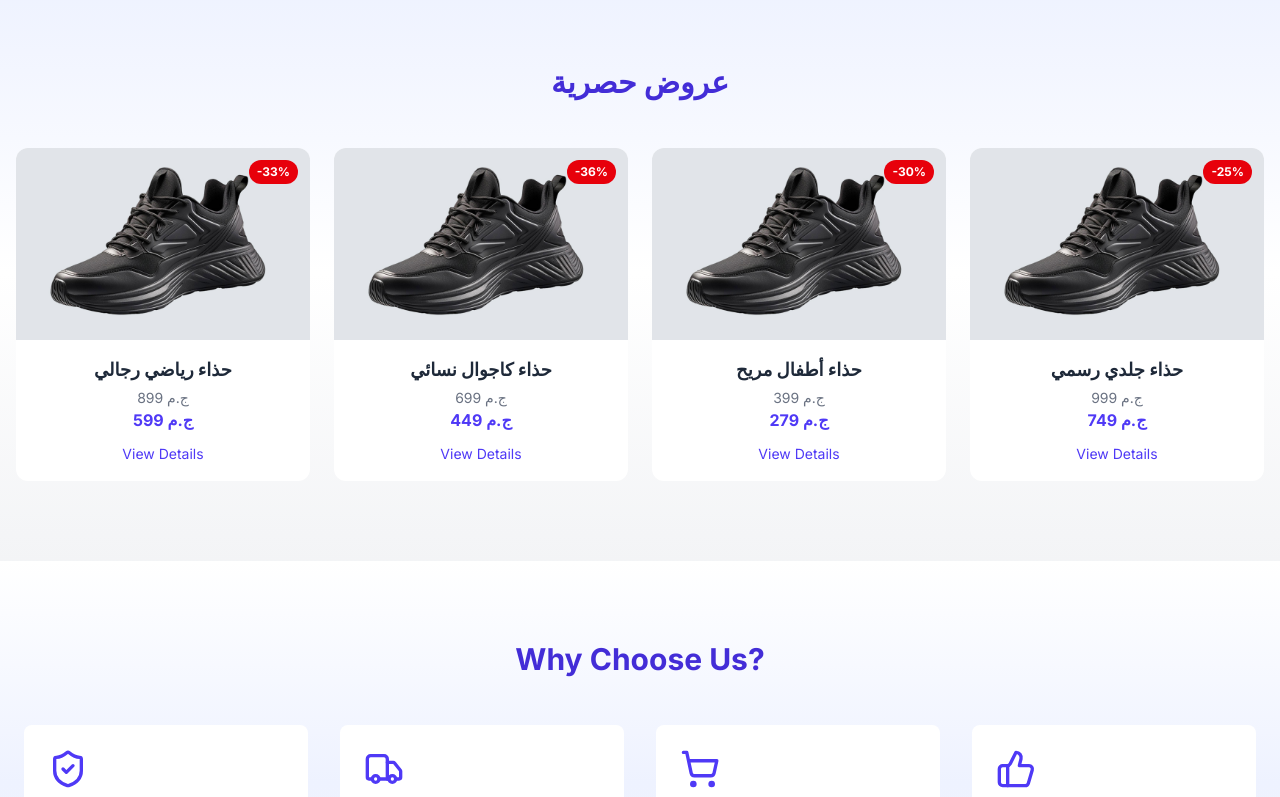
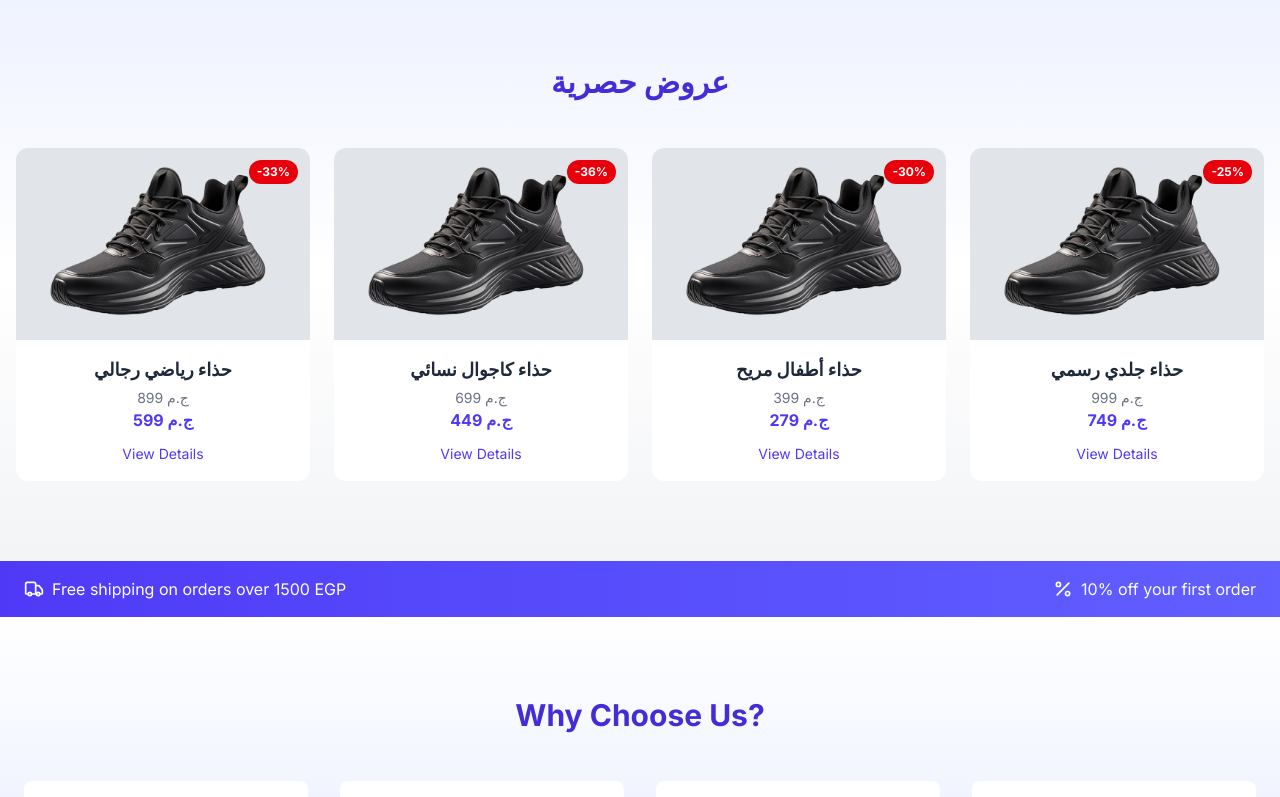
Before and after one commit to OmarElkeshen38/model-star, a React (Vite) app: page / in a window 1280 px wide. Shown: the part 2000-2797 px from the top of the page. Built offline with nearby package versions, Linux system fonts and the light colour scheme.

Commit message:
finish home page design

```diff
--- a/src/locales/ar.json
+++ b/src/locales/ar.json
@@ -24,6 +24,11 @@
   },
   "home": {
     "browseCategories": "تصفح الفئات",
+    "exclusiveOffers": {
+      "title": "عروض حصرية",
+      "subtitle": "استمتع بأفضل العروض والخصومات على منتجات مختارة.",
+      "viewAll": "عرض الكل"
+    },
     "hero": {
       "title": "اكتشف أفضل المنتجات بأسعار منافسة",
       "subtitle": "تسوّق الآن من مجموعة واسعة من المنتجات بجودة عالية وخدمة مميزة.",
@@ -49,5 +54,20 @@
       "subtitle": "انضم إلينا الآن وابدأ رحلتك في عالم التسوق الإلكتروني.",
       "button": "إنشاء حساب"
     }
+  },
+  "promo": {
+    "freeShipping": "توصيل مجاني عند الطلب فوق 1500 ج.م",
+    "discount": "خصم %10 على أول طلب لك"
+  },
+  "footer": {
+    "about": "متجرك المفضل لكل ما هو عصري وأنيق.",
+    "shopLinks": "تسوق",
+    "infoLinks": "معلومات",
+    "privacy": "سياسة الخصوصية",
+    "returns": "سياسة الاسترجاع",
+    "subscribeTitle": "سجل الآن وابدأ التسوق",
+    "emailPlaceholder": "أدخل بريدك الإلكتروني",
+    "subscribeBtn": "اشترك",
+    "copyright": "جميع الحقوق محفوظة"
   }
 }
--- a/src/locales/en.json
+++ b/src/locales/en.json
@@ -48,5 +48,20 @@
       "subtitle": "Join us now and start your journey in the world of online shopping.",
       "button": "Create Account"
     }
+  },
+  "promo": {
+    "freeShipping": "Free shipping on orders over 1500 EGP",
+    "discount": "10% off your first order"
+  },
+  "footer": {
+    "about": "Your favorite store for all things stylish.",
+    "shopLinks": "Shop",
+    "infoLinks": "Info",
+    "privacy": "Privacy Policy",
+    "returns": "Return Policy",
+    "subscribeTitle": "Register now and start shopping",
+    "emailPlaceholder": "Enter your email",
+    "subscribeBtn": "Subscribe",
+    "copyright": "All rights reserved"
   }
 }
--- a/src/modules/HomePage/CategoriesSlider/CategoriesSlider.jsx
+++ b/src/modules/HomePage/CategoriesSlider/CategoriesSlider.jsx
@@ -23,7 +23,7 @@ function CategoriesSlider() {
     ];
 
     return (
-        <section className="py-20 bg-gray-50">
+        <section className="py-20 bg-gradient-to-b from-indigo-50 via-white to-gray-100">
             <div className="container mx-auto px-4">
                 <h2 className="text-3xl md:text-4xl font-bold text-center text-indigo-700 mb-12">
                     {t("home.browseCategories", "Browse Categories")}
--- a/src/modules/HomePage/Cta/Cta.jsx
+++ b/src/modules/HomePage/Cta/Cta.jsx
@@ -10,7 +10,6 @@ function Cta() {
     <section className="py-20 bg-gradient-to-b from-indigo-100 via-white to-gray-100 text-gray-900">
       <div className="container mx-auto px-6 flex flex-col md:flex-row items-center justify-between gap-10">
 
-        {/* الصورة */}
         <div className="flex-1 animate-float">
           <img
             src={subscriberImg}
@@ -19,7 +18,6 @@ function Cta() {
           />
         </div>
 
-        {/* النص والدعوة */}
         <div className="flex-1 space-y-6">
           <h2 className="text-3xl md:text-4xl font-bold text-indigo-700 leading-snug">
             {t("home.cta.title", "جاهز للانطلاق؟")}
--- a/src/modules/HomePage/ExclusiveOffers/ExclusiveOffers.jsx
+++ b/src/modules/HomePage/ExclusiveOffers/ExclusiveOffers.jsx
@@ -46,7 +46,7 @@ function ExclusiveOffers() {
     <section className="py-20 bg-gradient-to-b from-indigo-50 via-white to-gray-100">
       <div className="container mx-auto px-4">
         <h2 className="text-3xl font-bold text-center text-indigo-700 mb-12">
-          {t("home.exclusiveOffers.title", "عروض حصرية")}
+          {t("home.exclusiveOffers.title")}
         </h2>
 
         <div className="grid grid-cols-1 sm:grid-cols-2 md:grid-cols-4 gap-6">
@@ -55,7 +55,6 @@ function ExclusiveOffers() {
               key={product.id}
               className="relative bg-white rounded-xl shadow-md overflow-hidden transform hover:-translate-y-1 hover:shadow-lg transition duration-300"
             >
-              {/* شارة نسبة الخصم */}
               <span className="absolute top-3 right-3 bg-red-600 text-white text-xs px-2 py-1 rounded-full shadow z-10 font-bold">
                 -{calculateDiscount(product.oldPrice, product.newPrice)}%
               </span>
--- a/src/modules/HomePage/Footer/Footer.jsx
+++ b/src/modules/HomePage/Footer/Footer.jsx
@@ -1,5 +1,4 @@
 import React from 'react';
-import logo from '../../../assets/logo.png';
 import { useTranslation } from 'react-i18next';
 import { Link } from 'react-router-dom';
 
@@ -8,20 +7,14 @@ function Footer() {
   const { t, i18n } = useTranslation();
 
   return (
-    <footer className="bg-gray-900 text-gray-200 py-10 t-16">
+    <footer className="bg-gray-800 text-gray-200 py-10 t-16">
       <div className="container mx-auto px-4 grid md:grid-cols-4 gap-8 text-sm">
 
-        {/* Logo & About */}
         <div>
-          <h2 className="text-xl font-bold text-white mb-2">ModelStar</h2>
-          <p className="text-gray-400">
-            {i18n.language === "ar"
-              ? "متجرك المفضل لكل ما هو عصري وأنيق"
-              : "Your favorite store for all things stylish."}
-          </p>
+          <h2 className="text-3xl font-bold text-white mb-2">ModelStar</h2>
+
         </div>
 
-        {/* Links */}
         <div>
           <h3 className="text-white font-semibold mb-3">{t("nav.shop")}</h3>
           <ul className="space-y-2">
@@ -31,7 +24,6 @@ function Footer() {
           </ul>
         </div>
 
-        {/* Info */}
         <div>
           <h3 className="text-white font-semibold mb-3">{t("nav.about")}</h3>
           <ul className="space-y-2">
@@ -42,7 +34,6 @@ function Footer() {
           </ul>
         </div>
 
-        {/* Subscribe */}
         <div>
           <h3 className="text-white font-semibold mb-3">
             {i18n.language === "ar" ? "سجل الان وابدا التسوق" : "Register now and start shopping"}
--- a/src/modules/HomePage/Header/Header.jsx
+++ b/src/modules/HomePage/Header/Header.jsx
@@ -26,7 +26,7 @@ function Header() {
           </Link>
         </div>
 
-        <div className="flex-1">
+        <div className="flex-1 animate-float">
           <img
             src={shoppingImg}
             alt="Shopping Illustration"
--- a/src/modules/HomePage/Home/Home.jsx
+++ b/src/modules/HomePage/Home/Home.jsx
@@ -8,6 +8,7 @@ import Cta from '../Cta/Cta'
 import FeaturedProducts from '../FeaturedProducts/FeaturedProducts'
 import CategoriesSlider from '../CategoriesSlider/CategoriesSlider'
 import ExclusiveOffers from '../ExclusiveOffers/ExclusiveOffers'
+import PromoBanner from '../PromoBanner/PromoBanner'
 
 function Home() {
     return (
@@ -16,6 +17,7 @@ function Home() {
             <CategoriesSlider />
             <FeaturedProducts />
             <ExclusiveOffers />
+            <PromoBanner />
             <Features />
             <Cta />
         </>
--- /dev/null
+++ b/src/modules/HomePage/PromoBanner/PromoBanner.jsx
@@ -0,0 +1,28 @@
+import React from 'react';
+import { useTranslation } from 'react-i18next';
+import { Truck, Percent } from 'lucide-react';
+
+function PromoBanner() {
+
+    const { t } = useTranslation();
+
+
+    return (
+        <div>
+            <div className="bg-gradient-to-r from-indigo-600 to-indigo-500 text-white py-4 px-6">
+                <div className="container mx-auto flex flex-col md:flex-row justify-between items-center text-center gap-4">
+                    <div className="flex items-center gap-2 text-sm md:text-base font-medium">
+                        <Truck size={20} />
+                        {t("promo.freeShipping")}
+                    </div>
+                    <div className="flex items-center gap-2 text-sm md:text-base font-medium">
+                        <Percent size={20} />
+                        {t("promo.discount")}
+                    </div>
+                </div>
+            </div>
+        </div>
+    )
+}
+
+export default PromoBanner
```
